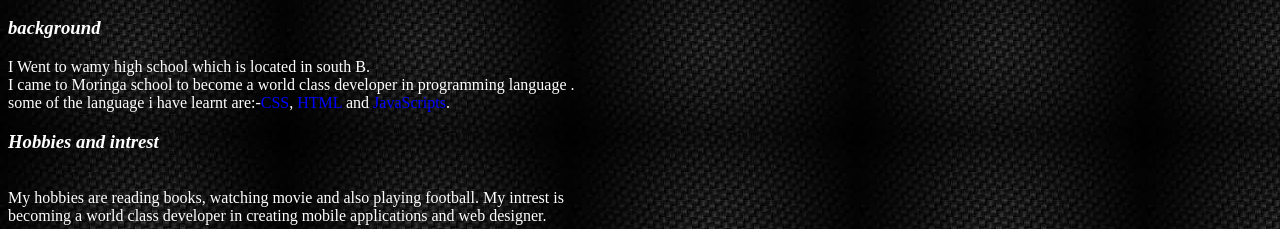
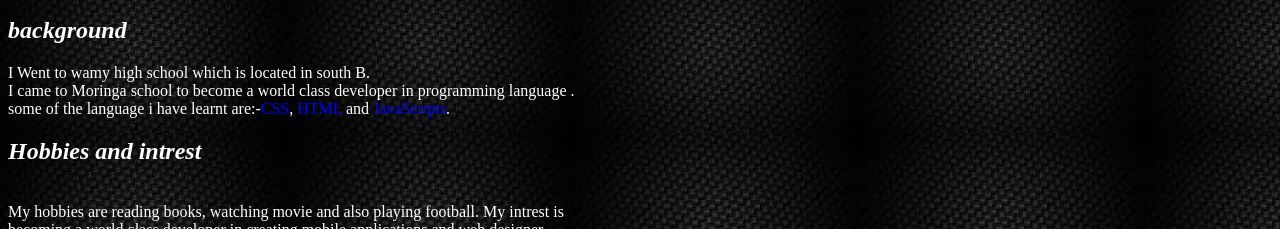
Before and after one commit to shureim/tarick, a plain HTML site: page index.html in a window 1280 px wide. Shown: the part 571-800 px from the top of the page. Drawn offline with Linux system fonts and the light colour scheme.

Commit message:
changed the size of the font

```diff
--- a/index.html
+++ b/index.html
@@ -7,12 +7,12 @@
     <h1>Tarick</h1>
     <div class="pic" ><img src = "img/dog.jpeg" alt = "lion"></div>
     <h2><br><b><span id="aboutMe">About Me:</span></b></br></h2>
-    <h3><b><em>background</em></b></h3>
+    <h2><b><em>background</em></b></h2>
       <p>I Went to wamy high school which is located in south B.
         <br>I came to Moringa school to become a world class developer in programming language .</br>
         some of the language i have learnt are:-<span id="hold">CSS</span>,<span id="hold">
            HTML </span> and <span id="hold">JavaScripts</span>.</br></p>
-    <h3><b><em>Hobbies and intrest</em></b></h3>
+    <h2><b><em>Hobbies and intrest</em></b></h2>
       <p><br>My hobbies are reading books, watching movie and also playing football.
         My intrest is</br> becoming a world class developer in creating mobile
         applications and web designer.</p>
```
